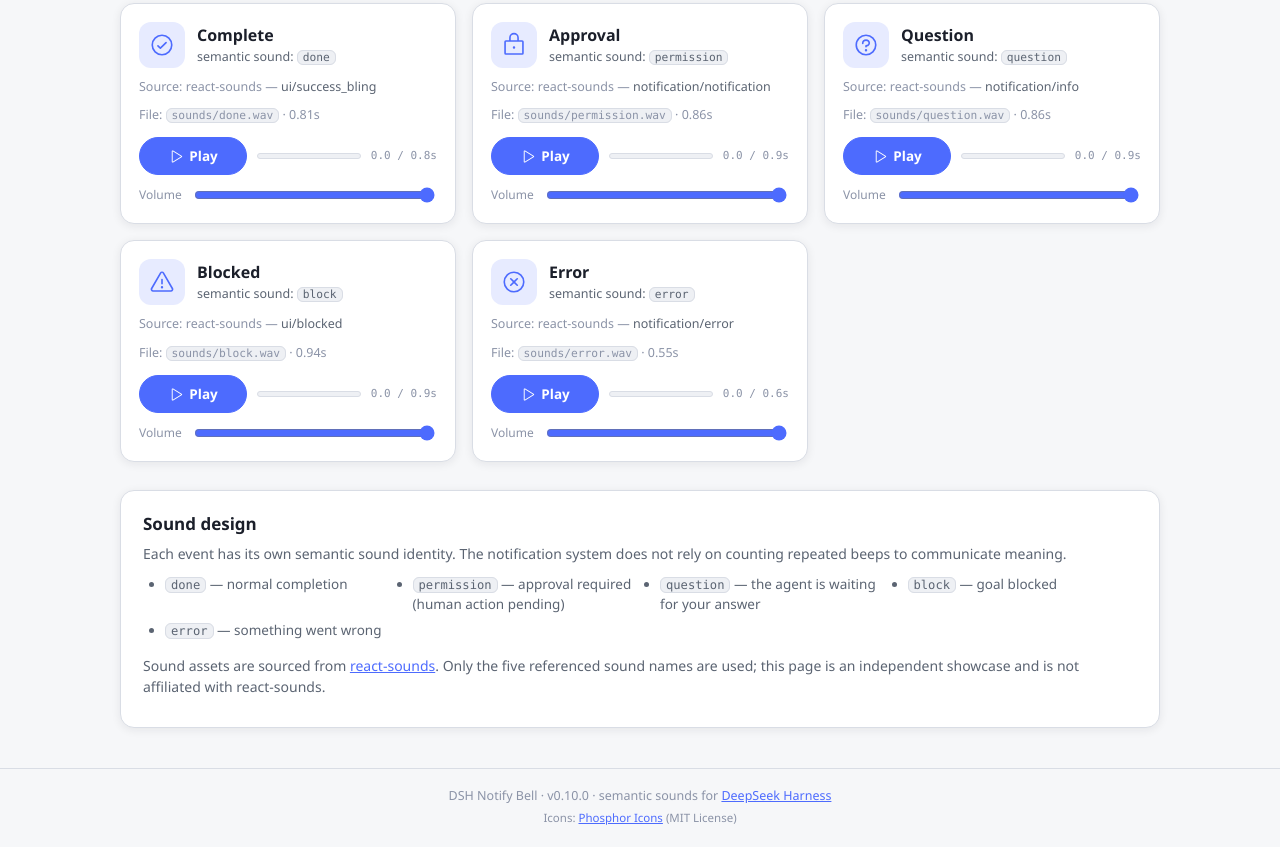
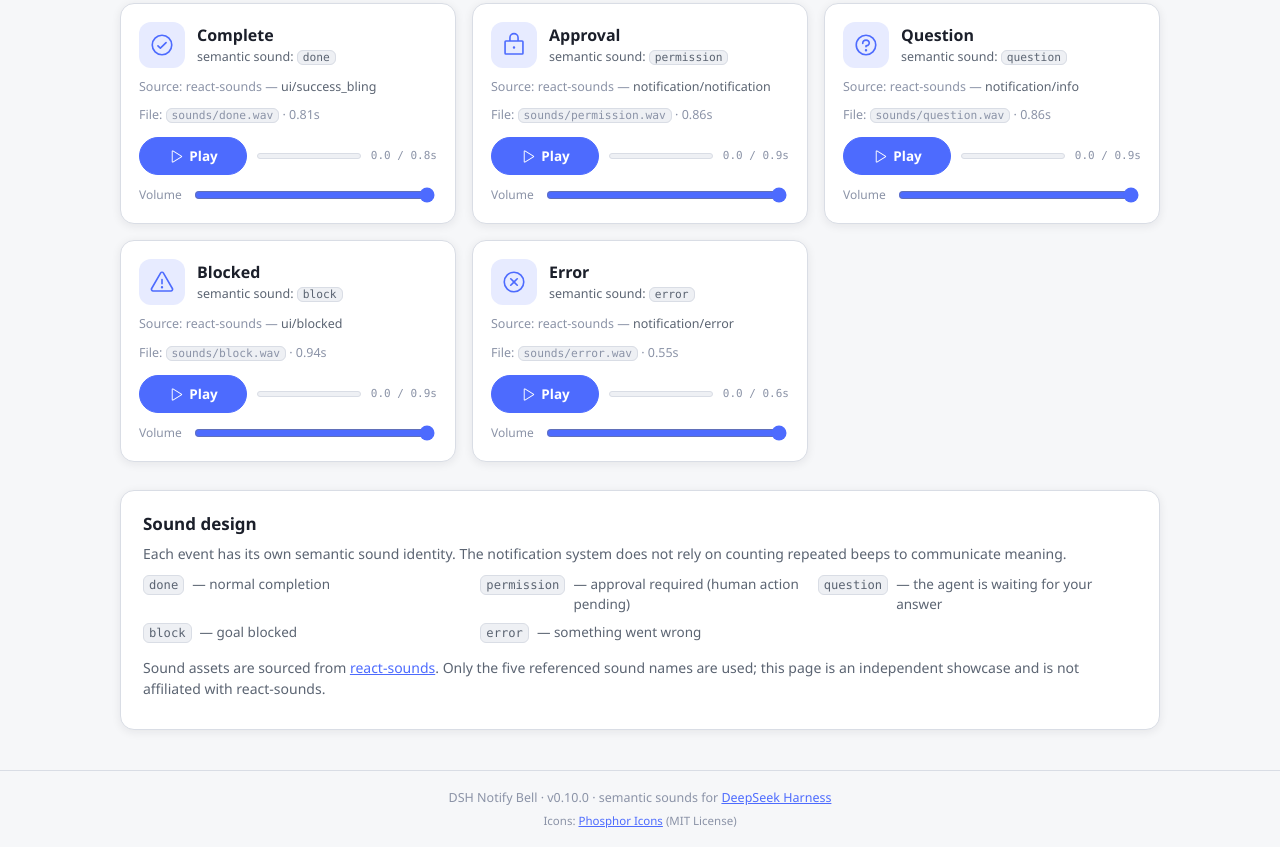
Before and after one commit to ZYar-er/dsh-notify-bell, a website: page sound-showcase/index.html in a window 1280 px wide. Shown: the part 408-1255 px from the top of the page. Drawn offline with Linux system fonts and the light colour scheme.

Commit message:
style(showcase): balance sound-design list layout (3+2 / 2+2+1 / 1 col) with aligned code column

```diff
--- a/sound-showcase/styles.css
+++ b/sound-showcase/styles.css
@@ -441,12 +441,25 @@ main {
 
 .notes-list {
 	margin: 0 0 14px;
-	padding-left: 22px;
+	padding: 0;
+	list-style: none;
 	display: grid;
-	grid-template-columns: repeat(auto-fit, minmax(220px, 1fr));
-	gap: 6px 18px;
+	grid-template-columns: repeat(3, 1fr);
+	gap: 8px 18px;
 	color: var(--fg-secondary);
 	font-size: 13.5px;
+}
+
+/* 5 个语义条目：桌面 3+2、平板 2+2+1、移动单列；code 列竖排对齐。 */
+.notes-list li {
+	display: flex;
+	align-items: baseline;
+	gap: 8px;
+	min-width: 0;
+}
+
+.notes-list li code {
+	flex: none;
 }
 
 .notes-src {
@@ -493,11 +506,19 @@ main {
 	.demo-btn {
 		justify-content: center;
 	}
+
+	.notes-list {
+		grid-template-columns: 1fr; /* mobile: single column */
+	}
 }
 
 @media (min-width: 701px) and (max-width: 1020px) {
 	.cards-grid {
 		grid-template-columns: repeat(2, 1fr); /* tablet: two columns */
+	}
+
+	.notes-list {
+		grid-template-columns: repeat(2, 1fr); /* tablet: 2+2+1 */
 	}
 }
 
```
